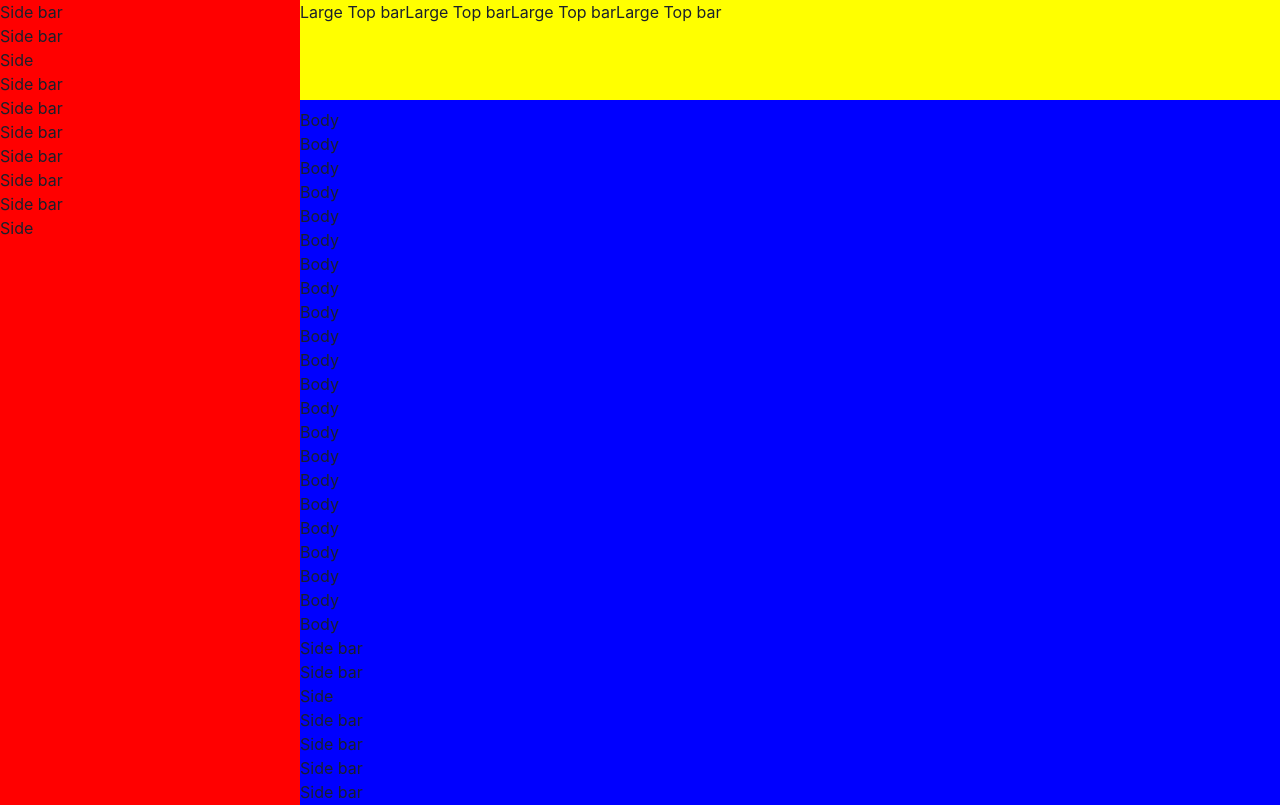
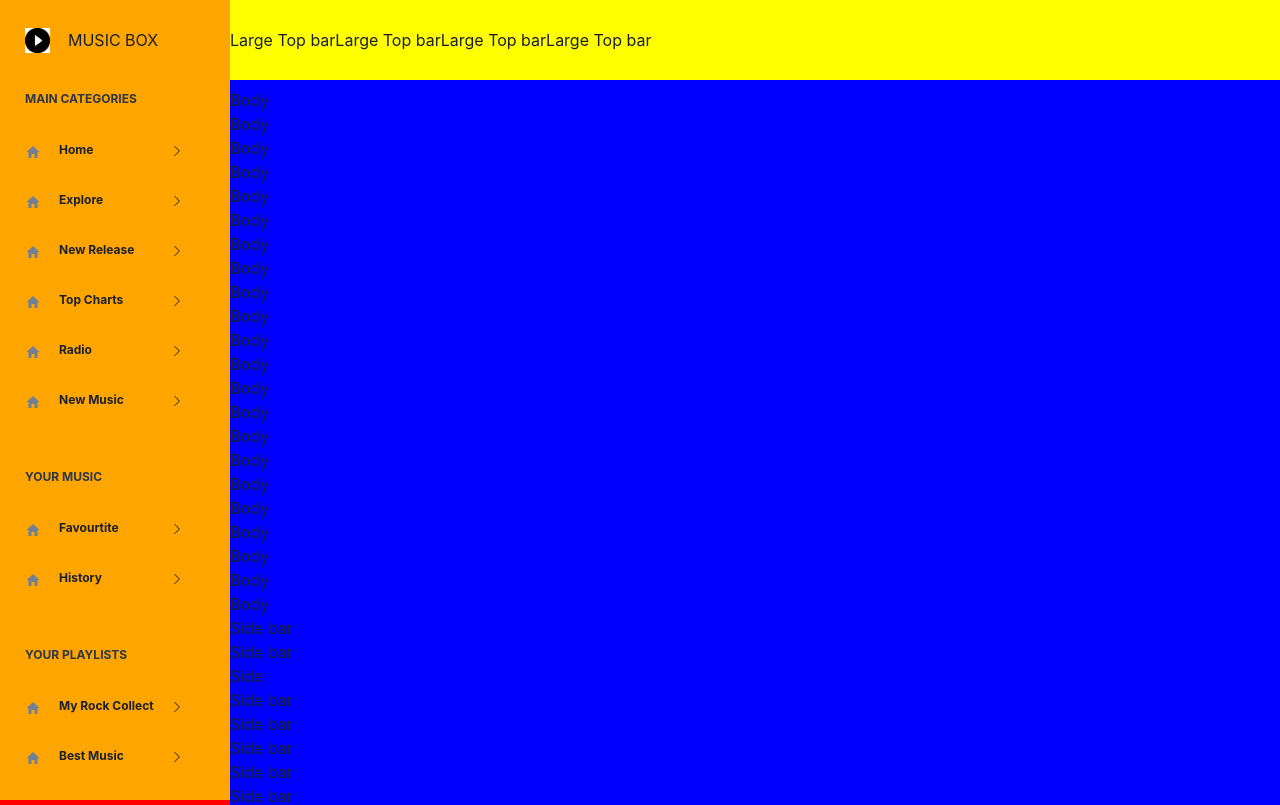
Before and after one commit to dorteks/music-box, a Next.js app: page / in a window 1280 px wide. Shown: the top 805 px of the page. Built offline with nearby package versions, Linux system fonts and the light colour scheme.

Commit message:
added layout, made changes to index and app files

```diff
--- a/package.json
+++ b/package.json
@@ -22,6 +22,8 @@
     "next": "13.1.2",
     "react": "18.2.0",
     "react-dom": "18.2.0",
+    "react-icon-library": "^0.1.45",
+    "react-icons": "^4.7.1",
     "typescript": "4.9.4"
   }
 }
--- a/src/app/provider/index.tsx
+++ b/src/app/provider/index.tsx
@@ -3,6 +3,7 @@ import { ChakraProvider } from "@chakra-ui/react";
 
 type Props = {
   children: React.ReactNode;
+  pageProps: any;
 };
 
 const AppProvider = (props: Props) => {
--- a/src/components/sidebarcomponent.tsx
+++ b/src/components/sidebarcomponent.tsx
@@ -1,18 +1,22 @@
-import { Box } from "@chakra-ui/react";
+import {
+  YourMusic,
+  YourLastSongs,
+  YourPlaylists,
+  MainCategories,
+  YourFavouriteArtist,
+  MusicBoxHeader,
+} from "./sidebarreusables";
+import { Box, Img, Stack, Text } from "@chakra-ui/react";
 
 const SidebarComponents = () => {
   return (
     <Box>
-      <div>Side bar</div>
-      <div>Side bar</div>
-      <div>Side </div>
-      <div>Side bar</div>
-      <div>Side bar</div>
-      <div>Side bar</div>
-      <div>Side bar</div>
-      <div>Side bar</div>
-      <div>Side bar</div>
-      <div>Side </div>
+      <MusicBoxHeader />
+      <MainCategories />
+      <YourMusic />
+      <YourPlaylists />
+      <YourFavouriteArtist />
+      <YourLastSongs />
     </Box>
   );
 };
--- /dev/null
+++ b/src/components/sidebarreusables.tsx
@@ -0,0 +1,191 @@
+import { Box, Img, Text, Stack, Button } from "@chakra-ui/react";
+import { SlArrowRight } from "react-icons/sl";
+import { IoMdHome } from "react-icons/io";
+
+export const MainItems = (props: {
+  title: React.ReactNode;
+  lefticon: React.ReactNode;
+}) => {
+  return (
+    <Stack
+      p="13px"
+      pl="25px"
+      pb="15px"
+      direction="row"
+      _hover={{
+        fontWeight: "bold",
+        color: "purple.600",
+        alignItems: "center",
+        borderRadius: "25px",
+        backgroundColor: "white",
+      }}
+    >
+      <Stack direction="row">
+        <Box mr="10px" pt="3px" pb="3px" color="gray.500">
+          {props.lefticon}
+        </Box>
+        <Text
+          fontWeight="bold"
+          fontSize="12px"
+          width="100px"
+          overflow="hidden"
+          textOverflow="ellipsis"
+        >
+          {props.title}
+        </Text>
+      </Stack>
+      <Stack pr={["0", "0", "0", "20px", "0"]}>
+        <Box p="5px">
+          <SlArrowRight size="10px" />
+        </Box>
+      </Stack>
+    </Stack>
+  );
+};
+
+export const MusicBoxHeader = () => {
+  return (
+    <Stack
+      h="80px"
+      ml="25px"
+      direction="row"
+      alignItems="center"
+      display={["none", "none", "none", "flex", "flex"]}
+    >
+      <Img src="/images/musicbox.png" boxSize="25px" />
+      <Text pl="10px">MUSIC BOX</Text>
+    </Stack>
+  );
+};
+
+export const MainCategories = () => {
+  return (
+    <Box>
+      <Text
+        mt="10px"
+        mb="20px"
+        ml="25px"
+        fontSize="12px"
+        color="gray.700"
+        fontWeight="bold"
+      >
+        MAIN CATEGORIES
+      </Text>
+      <MainItems title={"Home"} lefticon={<IoMdHome />} />
+      <MainItems title={"Explore"} lefticon={<IoMdHome />} />
+      <MainItems title={"New Release"} lefticon={<IoMdHome />} />
+      <MainItems title={"Top Charts"} lefticon={<IoMdHome />} />
+      <MainItems title={"Radio"} lefticon={<IoMdHome />} />
+      <MainItems title={"New Music"} lefticon={<IoMdHome />} />
+    </Box>
+  );
+};
+
+export const YourMusic = () => {
+  return (
+    <Box>
+      <Text
+        mt="40px"
+        mb="20px"
+        ml="25px"
+        fontSize="12px"
+        color="gray.700"
+        fontWeight="bold"
+      >
+        YOUR MUSIC
+      </Text>
+      <MainItems title={"Favourtite"} lefticon={<IoMdHome />} />
+      <MainItems title={"History"} lefticon={<IoMdHome />} />
+    </Box>
+  );
+};
+
+export const YourPlaylists = () => {
+  return (
+    <Box>
+      <Text
+        mt="40px"
+        mb="20px"
+        ml="25px"
+        fontSize="12px"
+        color="gray.700"
+        fontWeight="bold"
+      >
+        YOUR PLAYLISTS
+      </Text>
+      <MainItems title={"My Rock Collect"} lefticon={<IoMdHome />} />
+      <MainItems title={"Best Music"} lefticon={<IoMdHome />} />
+      <MainItems title={"Hits of 90s"} lefticon={<IoMdHome />} />
+      <MainItems title={"Classic Music"} lefticon={<IoMdHome />} />
+      <MainItems title={"New Pop Music"} lefticon={<IoMdHome />} />
+      <MainItems title={"Slipknot"} lefticon={<IoMdHome />} />
+      <Button
+        mt="20px"
+        mb="20px"
+        ml="25px"
+        fontSize="12px"
+        color="gray.700"
+        fontWeight="bold"
+        borderRadius="25px"
+      >
+        New Playlist
+      </Button>
+    </Box>
+  );
+};
+
+export const YourFavouriteArtist = () => {
+  return (
+    <Box>
+      <Text
+        mt="40px"
+        mb="20px"
+        ml="25px"
+        fontSize="12px"
+        color="gray.700"
+        fontWeight="bold"
+      >
+        YOUR FAVOURITE ARTIST
+      </Text>
+      <MainItems title={"Billie Eilish"} lefticon={<IoMdHome />} />
+      <MainItems title={"Olivia Rodrigo"} lefticon={<IoMdHome />} />
+      <MainItems title={"Billie Eilish"} lefticon={<IoMdHome />} />
+      <MainItems title={"Olivia Rodrigo"} lefticon={<IoMdHome />} />
+      <MainItems title={"Billie Eilish"} lefticon={<IoMdHome />} />
+      <MainItems title={"Olivia Rodrigo"} lefticon={<IoMdHome />} />
+      <MainItems title={"Billie Eilish"} lefticon={<IoMdHome />} />
+      <MainItems title={"Olivia Rodrigo"} lefticon={<IoMdHome />} />
+      <MainItems title={"Billie Eilish"} lefticon={<IoMdHome />} />
+      <MainItems title={"Georger Harrison Senior"} lefticon={<IoMdHome />} />
+    </Box>
+  );
+};
+
+export const YourLastSongs = () => {
+  return (
+    <Box>
+      <Text
+        mt="40px"
+        mb="20px"
+        ml="25px"
+        fontSize="12px"
+        color="gray.700"
+        fontWeight="bold"
+      >
+        YOUR LAST SONGS
+      </Text>
+      <MainItems title={"Buffer - BTS"} lefticon={<IoMdHome />} />
+      <MainItems title={"Davido - FEM"} lefticon={<IoMdHome />} />
+      <MainItems title={"Buffer - BTS"} lefticon={<IoMdHome />} />
+      <MainItems title={"Davido - FEM"} lefticon={<IoMdHome />} />
+      <MainItems title={"Buffer - BTS"} lefticon={<IoMdHome />} />
+      <MainItems title={"Davido - FEM"} lefticon={<IoMdHome />} />
+      <MainItems title={"Buffer - BTS"} lefticon={<IoMdHome />} />
+      <MainItems title={"Davido - FEM"} lefticon={<IoMdHome />} />
+      <MainItems title={"Buffer - BTS"} lefticon={<IoMdHome />} />
+      <MainItems title={"Davido - FEM"} lefticon={<IoMdHome />} />
+      <MainItems title={"Buffer - BTS"} lefticon={<IoMdHome />} />
+      <MainItems title={"Davido - FEM"} lefticon={<IoMdHome />} />
+    </Box>
+  );
+};
--- a/src/container/home.tsx
+++ b/src/container/home.tsx
@@ -11,8 +11,8 @@ const HomePage = () => {
         "0px 1fr",
         "0px 1fr",
         "0px 1fr",
-        "240px 1fr",
-        "300px 1fr",
+        "200px 1fr",
+        "230px 1fr",
       ]}
     >
       <GridItem bgColor="red">
--- a/src/container/sidebar.tsx
+++ b/src/container/sidebar.tsx
@@ -1,12 +1,11 @@
 import SidebarComponents from "@/components/sidebarcomponent";
 import { Box, Button } from "@chakra-ui/react";
-import { useState } from "react";
+import { useEffect, useState } from "react";
 
 export const SmallSidebar = () => {
   const [display, toggleDisplay] = useState("none");
-
   return (
-    <Box display={["flex", "flex", "flex", "none", "none"]}>
+    <Box bgColor="pink" display={["flex", "flex", "flex", "none", "none"]}>
       {/* open menu */}
       <Button onClick={() => toggleDisplay("flex")}>Menu</Button>
 
@@ -14,14 +13,14 @@ export const SmallSidebar = () => {
       <Box
         top="0"
         left="0"
-        h="100vh"
-        pos="fixed"
+        height="100vh"
+        position="fixed"
         zIndex={20}
         overflowY="auto"
         bgColor="gray.50"
         display={display}
         flexDirection="column"
-        w={["100vw", "80vw", "60vw", "", ""]}
+        w={["80vw", "50vw", "30vw", "0vw", "0vw"]}
       >
         <Button onClick={() => toggleDisplay("none")}>Close</Button>
         <SidebarComponents />
@@ -34,10 +33,11 @@ const Sidebar = () => {
   return (
     <Box
       h="100%"
-      w={["", "", "", "240px", "300px"]}
+      bgColor="orange"
       position="fixed"
       overflowY="scroll"
       flexDirection="column"
+      w={["0px", "0px", "0px", "200px", "230px"]}
       display={["none", "none", "none", "flex", "flex"]}
     >
       <SidebarComponents />
--- a/src/container/topbar.tsx
+++ b/src/container/topbar.tsx
@@ -3,7 +3,11 @@ import { SmallSidebar } from "./sidebar";
 
 export const SmallTopbar = () => {
   return (
-    <Box h="100%" display={["flex", "flex", "flex", "none", "none"]}>
+    <Box
+      h="100%"
+      alignItems="center"
+      display={["flex", "flex", "flex", "none", "none"]}
+    >
       <SmallSidebar />
 
       <div>Small Top bar</div>
@@ -16,7 +20,11 @@ export const SmallTopbar = () => {
 
 export const BigTopbar = () => {
   return (
-    <Box display={["none", "none", "none", "flex", "flex"]}>
+    <Box
+      h="100%"
+      alignItems="center"
+      display={["none", "none", "none", "flex", "flex"]}
+    >
       <div> Large Top bar</div>
       <div> Large Top bar</div>
       <div> Large Top bar</div>
@@ -27,7 +35,7 @@ export const BigTopbar = () => {
 
 const Topbar = () => {
   return (
-    <Box h="100px" bgColor="yellow">
+    <Box h="80px" bgColor="yellow">
       <SmallTopbar />
       <BigTopbar />
     </Box>
--- /dev/null
+++ b/src/layouts/main/body.tsx
@@ -0,0 +1,11 @@
+import React from "react";
+
+type Props = {
+  children: React.ReactNode;
+};
+
+const LayoutBody = (props: Props) => {
+  return <>{props.children}</>;
+};
+
+export default LayoutBody;
--- a/src/pages/_app.tsx
+++ b/src/pages/_app.tsx
@@ -1,11 +1,23 @@
 import "@/styles/globals.css";
 import AppProvider from "@/app/provider";
 import type { AppProps } from "next/app";
+import { ReactElement, ReactNode } from "react";
+import { NextPage } from "next";
 
-const App = ({ Component, pageProps }: AppProps) => {
+export type NextPageWithLayout<P = {}, IP = P> = NextPage<P, IP> & {
+  getLayout?: (page: ReactElement) => ReactNode;
+};
+
+type AppPropsWithLayout = AppProps & {
+  Component: NextPageWithLayout;
+};
+
+const App = ({ Component, pageProps }: AppPropsWithLayout) => {
+  const getLayout = Component.getLayout ?? ((page) => page);
+
   return (
-    <AppProvider>
-      <Component {...pageProps} />
+    <AppProvider pageProps={pageProps}>
+      {getLayout(<Component {...pageProps} />)}
     </AppProvider>
   );
 };
--- a/src/pages/index.tsx
+++ b/src/pages/index.tsx
@@ -1,8 +1,13 @@
-import React from "react";
+import React, { ReactElement } from "react";
 import HomePage from "@/container/home";
+import LayoutBody from "@/layouts/main/body";
 
 const Home = () => {
   return <HomePage />;
 };
 
+Home.getLayout = (page: ReactElement) => {
+  return <LayoutBody>{page}</LayoutBody>;
+};
+
 export default Home;
```
Also changed, not shown: src/layouts/main/index.tsx (added, +14 -0 lines), 1 other file (tests, documents, lock files or other folders).
